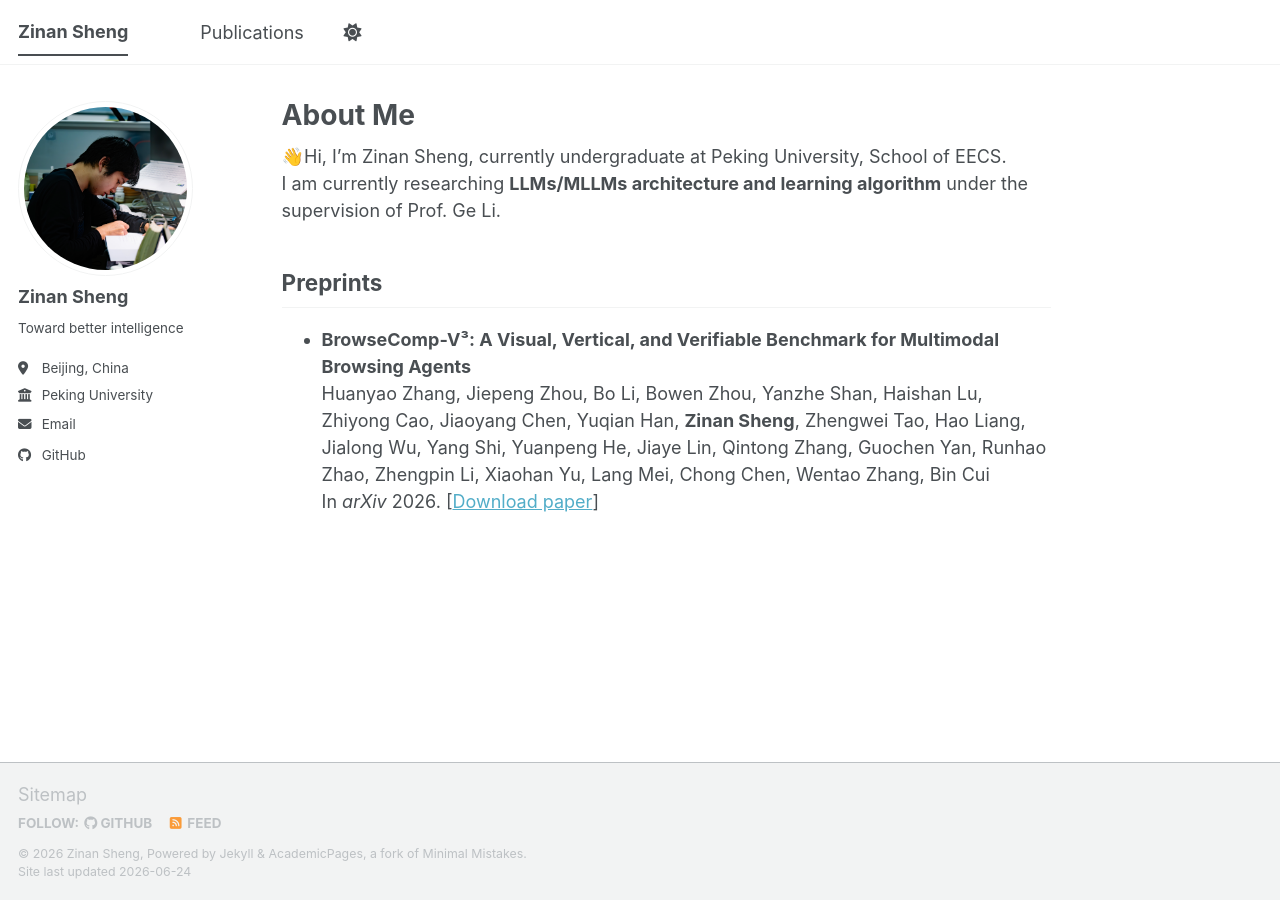
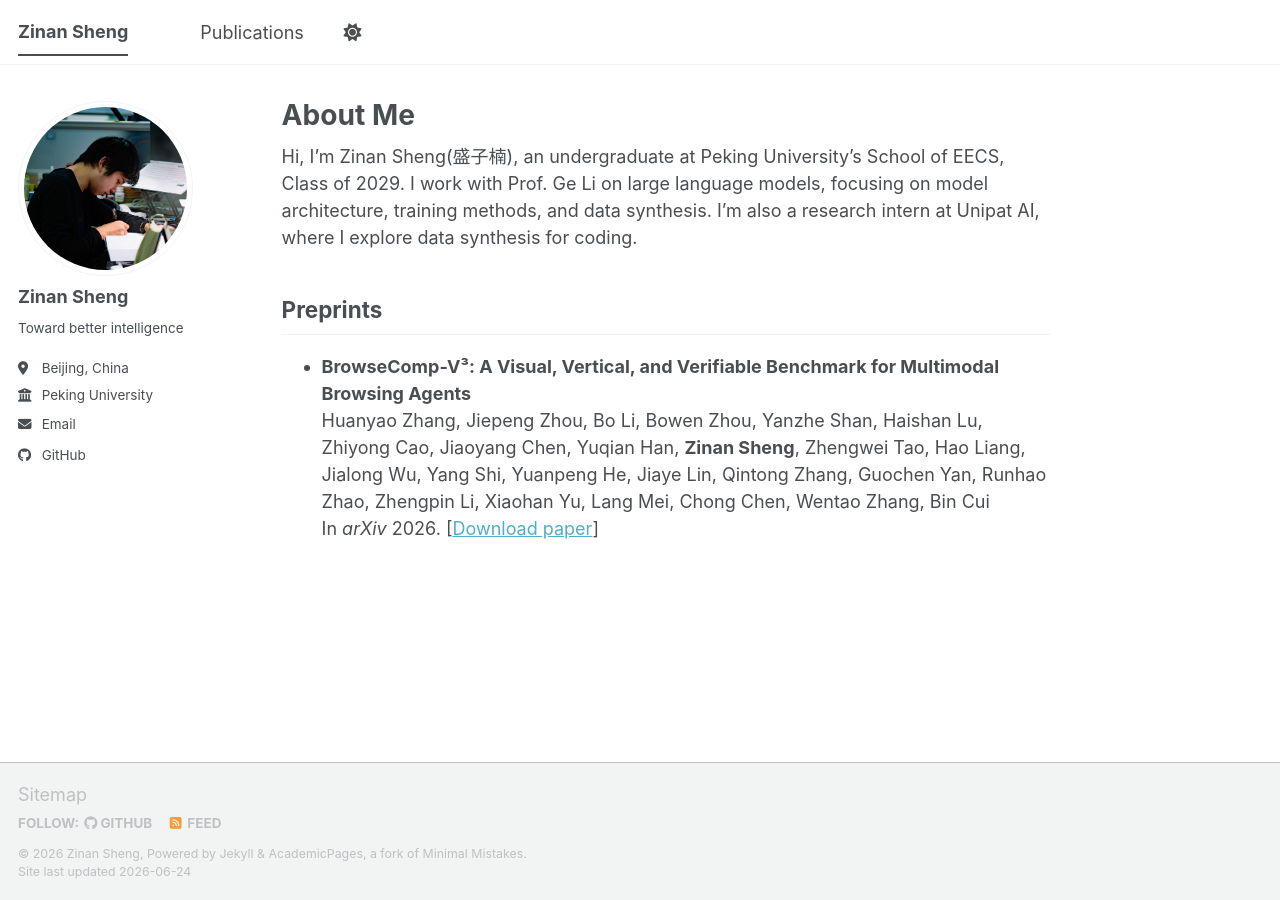
Before and after one commit to ZnShengPKU/ZnShengPKU.github.io, a Jekyll site: the page built from _pages/about.md, in a window 1280 px wide. Built offline with Jekyll 4.4.1, drawn with Linux system fonts in a browser that asks for light colours; a script bundle is joined from its source files by our own code; library files that are not in the unit come from our copies.

Commit message:
Update about page introduction

```diff
--- a/_pages/about.md
+++ b/_pages/about.md
@@ -7,8 +7,8 @@ redirect_from:
   - /about.html
 ---
 
-👋Hi, I'm Zinan Sheng, currently undergraduate at Peking University, School of EECS.<br>
-I am currently researching **LLMs/MLLMs architecture and learning algorithm** under the supervision of Prof. Ge Li.
+Hi, I’m Zinan Sheng(盛子楠), an undergraduate at Peking University’s School of EECS, Class of 2029. I work with Prof. Ge Li on large language models, focusing on model architecture, training methods, and data synthesis.
+I’m also a research intern at Unipat AI, where I explore data synthesis for coding.
 
 {% assign preprints = site.publications | where: "category", "preprints" %}
 {% assign publications = site.publications | where_exp: "item", "item.category != 'preprints'" %}
```
